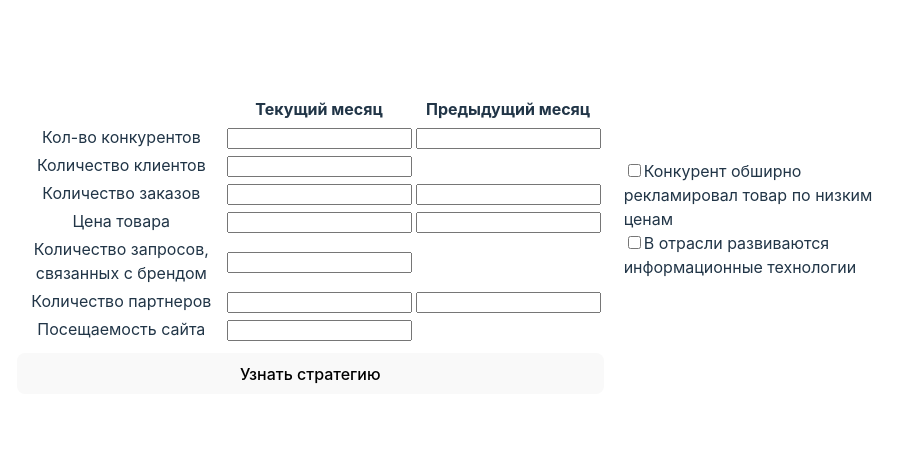
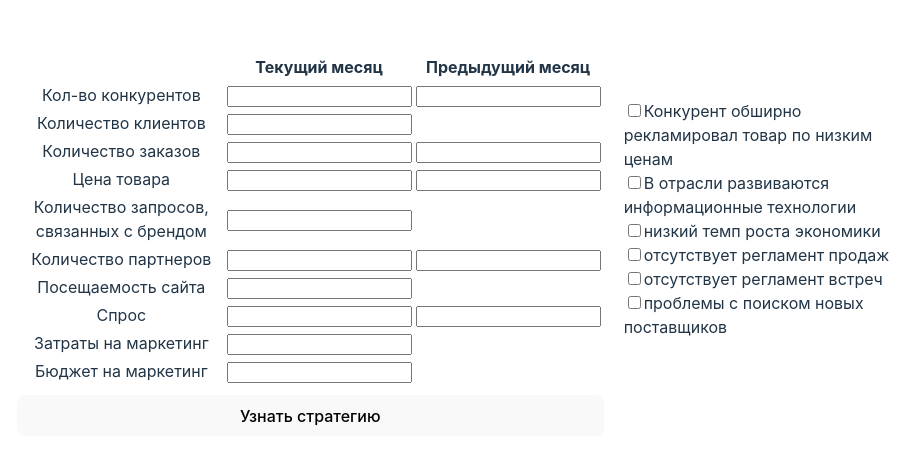
Before and after one commit to cornual55/xitr, a Vue app: page / in a window 1280 px wide. Shown: the part 156-620 px from the top of the page, without its empty margins (173-1093 px from the left). Built offline with nearby package versions, Linux system fonts and the light colour scheme.

Commit message:
Update App.vue

```diff
--- a/src/App.vue
+++ b/src/App.vue
@@ -12,14 +12,28 @@ export default {
       brand_requests: "",
       partners: [],
       results: [],
+      demand: [],
+      reg_sell: false,
+      reg_appoint: false,
+      low_temp: false,
+      mark: [],
+      postavschic_problems: false,
       strategies: {
         integration: {
           value: false,
-          name: "уход с рынка конкурентов И большая клиентская база И развитие информационных технологий в отрасли ИЛИ ценовая конкуренция, значит Интеграция = истина",
+          name: "уход с рынка конкурентов И большая клиентская база И развитие информационных технологий в отрасли ИЛИ ценовая конкуренция, значит интеграция = истина",
         },
         growth: {
           value: false,
           name: "известное на рынке имя И появление новых партнеров И развитие информационных технологий в отрасли ИЛИ большая клиентская база, значит концентрированный рост = истина",
+        },
+        dever: {
+          value: false,
+          name: "Если (большая клиентская база = истина ИЛИ ценовая конкуренция = истина) И (низкий спрос на товар ИЛИ низкий темп роста экономики), значит диверсификация = истина",
+        },
+        reduc: {
+          value: false,
+          name: "Если низкий спрос на товар И низкий темп роста экономики) И проблемы с поиском новых поставщиков И ценовая конкуренция ИЛИ слабые техники продаж ИЛИ отсутствие бюджета на маркетинг), значит сокращение = истина",
         },
       },
       conditions: {
@@ -51,6 +65,21 @@ export default {
           name: "количество партнеров увеличилось на 20%, значит появление новых партнеров = истина",
           rule: () => (this.partners[1] / this.partners[0]) * 100 >= 120,
         },
+        low_demand: {
+          value: false,
+          name: "спрос на товар снизился на 40%, значит низкий спрос на товар = истина",
+          rule: () => (this.demand[1] / this.demand[0]) * 100 <= 60,
+        },
+        weak_technique: {
+          value: false,
+          name: "отсутствует регламент по продажам ИЛИ нет регламента подтверждения встреч, значит слабые техники продаж = истина",
+          rule: () => this.reg_appoint || this.reg_sell,
+        },
+        marketing_no_budget: {
+          value: false,
+          name: "затраты на маркетинг > бюджет на маркетинг, отсутствие бюджета на маркетинг = истина",
+          rule: () => this.mark[0] > this.mark[1],
+        },
       },
     };
   },
@@ -64,24 +93,33 @@ export default {
           (this.development || this.conditions.competition.value)
             ? (this.strategies.integration.value = true)
             : (this.strategies.integration.value = false);
+
           this.conditions.popularity.value &&
           this.conditions.new_partners.value &&
-          (this.conditions.development.value ||
-            this.conditions.large_client_base.value)
+          (this.development || this.conditions.large_client_base.value)
             ? (this.strategies.growth.value = true)
             : (this.strategies.growth.value = false);
+
+          (this.conditions.large_client_base.value ||
+            this.conditions.competition.value) &&
+          (this.conditions.low_demand || this.low_temp)
+            ? (this.strategies.dever.value = true)
+            : (this.strategies.dever.value = false)(
+                this.conditions.low_demand.value &&
+                  this.conditions.low_temp.value &&
+                  this.postavschic_problems &&
+                  (this.conditions.competition.value ||
+                    this.conditions.weak_technique.value ||
+                    this.conditions.marketing_no_budget.value)
+              )
+            ? (this.strategies.reduc.value = true)
+            : (this.strategies.reduc.value = false);
 
           if (condition.rule()) {
             condition.value = true;
             this.results.push(condition);
           }
         });
-        // Сравниваем базу фактов с базой знаний
-        // ( ? this.conditions.leave.value = true : this.conditions.leave.value = false;
-        //  ? this.conditions.large_client_base.value = true : this.conditions.large_client_base.value = false;
-        //  ? this.conditions.competition.value = true : this.conditions.competition.value = false;
-        //  ? this.conditions.popularity.value = true : this.conditions.popularity.value = true
-        //  ? this.conditions.new_partners.value = true : this.conditions.new_partners.value = false
       }
     },
     checkKey(evt) {
@@ -194,6 +232,27 @@ export default {
           />
         </td>
       </tr>
+      <tr>
+        <td>Спрос</td>
+        <td>
+          <input type="text" @keypress="checkKey($event)" v-model="demand[1]" />
+        </td>
+        <td>
+          <input type="text" @keypress="checkKey($event)" v-model="demand[0]" />
+        </td>
+      </tr>
+      <tr>
+        <td>Затраты на маркетинг</td>
+        <td>
+          <input type="text" @keypress="checkKey($event)" v-model="mark[0]" />
+        </td>
+      </tr>
+      <tr>
+        <td>Бюджет на маркетинг</td>
+        <td>
+          <input type="text" @keypress="checkKey($event)" v-model="mark[1]" />
+        </td>
+      </tr>
     </table>
     <div class="second">
       <div>
@@ -206,6 +265,22 @@ export default {
         <input type="checkbox" v-model="development" id="c2" />
         <label for="c2">В отрасли развиваются информационные технологии</label>
       </div>
+      <div>
+        <input type="checkbox" v-model="low_temp" id="c3" />
+        <label for="c3">низкий темп роста экономики</label>
+      </div>
+      <div>
+        <input type="checkbox" v-model="reg_sell" id="c4" />
+        <label for="c4">отсутствует регламент продаж</label>
+      </div>
+      <div>
+        <input type="checkbox" v-model="reg_appoint" id="c5" />
+        <label for="c5">отсутствует регламент встреч</label>
+      </div>
+      <div>
+        <input type="checkbox" v-model="postavschic_problems" id="c6" />
+        <label for="c6">проблемы с поиском новых поставщиков</label>
+      </div>
     </div>
     <button @click="calculate">Узнать стратегию</button>
   </form>
@@ -216,10 +291,20 @@ export default {
   </div>
   <div>
     <div v-if="strategies.integration.value === true">
+      <div>{{ strategies.integration.name }}</div>
       <b>Вам подходит стратегия интеграции</b>
     </div>
     <div v-if="strategies.growth.value">
-      Вам подходит стратегия концентрированного роста
+      <div>{{ strategies.growth.name }}</div>
+      <b>Вам подходит стратегия концентрированного роста</b>
+    </div>
+    <div v-if="strategies.dever.value">
+      <div>{{ strategies.dever.name }}</div>
+      <b>Вам подходит стратегия диверсификации</b>
+    </div>
+    <div v-if="strategies.reduc.value">
+      <div>{{ strategies.reduc.name }}</div>
+      <b>Вам подходит стратегия сокращения</b>
     </div>
   </div>
 </template>
```
